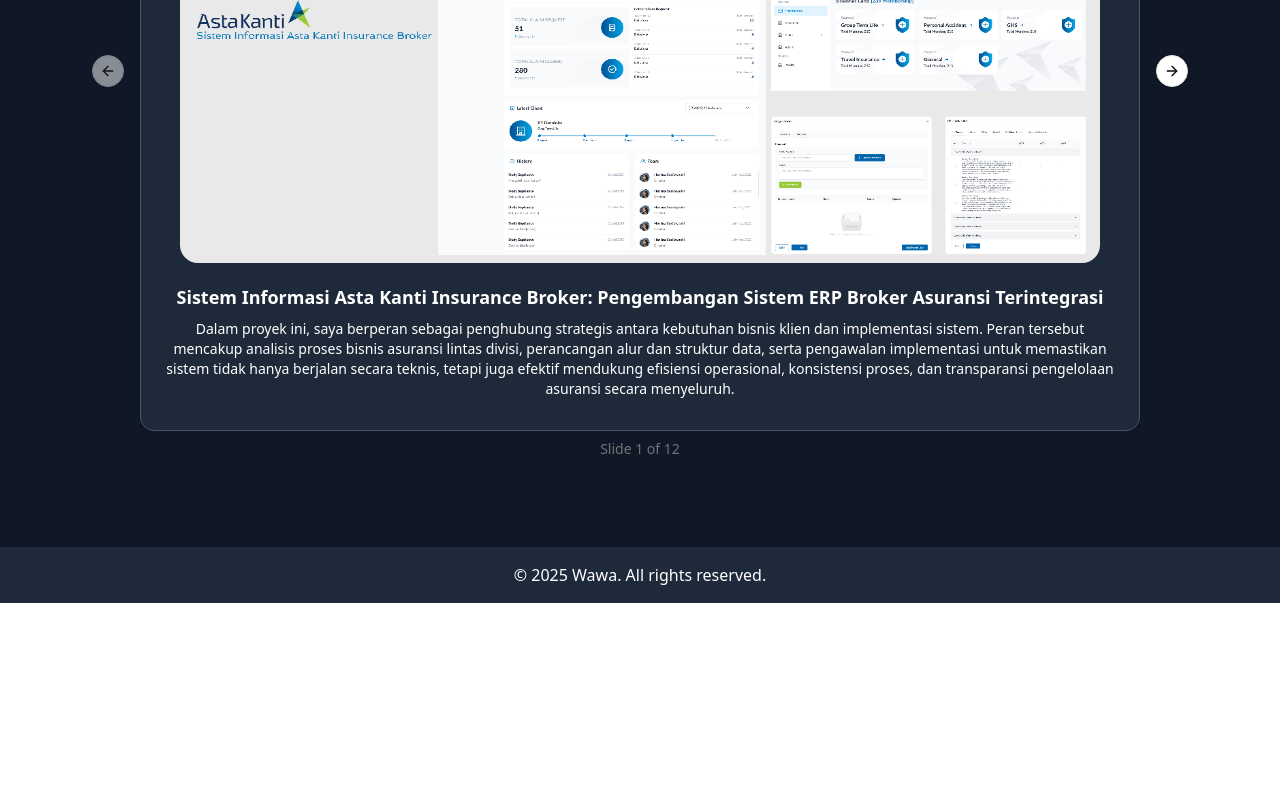
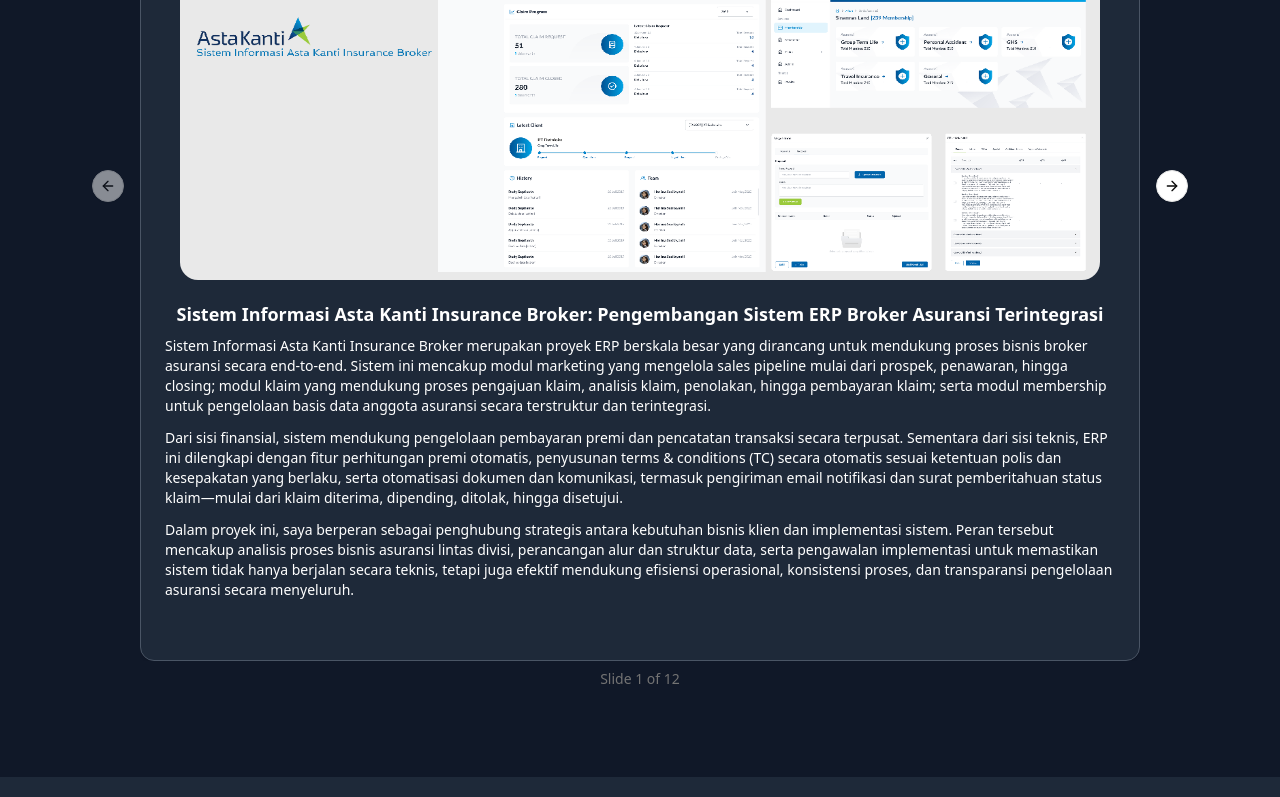
Before and after one commit to rizkiramadhanw234-bit/wawa-portfolio, a Next.js app: page /projects in a window 1280 px wide. Shown: the part 569-1366 px from the top of the page. Before the commit the page ends 1172 px from the top, so only its background shows below. Built offline with nearby package versions, Linux system fonts and the light colour scheme.

Commit message:
update data

```diff
--- a/app/data/dataProjects.js
+++ b/app/data/dataProjects.js
@@ -16,6 +16,10 @@
     title:
       "Sistem Informasi Asta Kanti Insurance Broker: Pengembangan Sistem ERP Broker Asuransi Terintegrasi",
     description:
+      "Sistem Informasi Asta Kanti Insurance Broker merupakan proyek ERP berskala besar yang dirancang untuk mendukung proses bisnis broker asuransi secara end-to-end. Sistem ini mencakup modul marketing yang mengelola sales pipeline mulai dari prospek, penawaran, hingga closing; modul klaim yang mendukung proses pengajuan klaim, analisis klaim, penolakan, hingga pembayaran klaim; serta modul membership untuk pengelolaan basis data anggota asuransi secara terstruktur dan terintegrasi.",
+    description2:
+      "Dari sisi finansial, sistem mendukung pengelolaan pembayaran premi dan pencatatan transaksi secara terpusat. Sementara dari sisi teknis, ERP ini dilengkapi dengan fitur perhitungan premi otomatis, penyusunan terms & conditions (TC) secara otomatis sesuai ketentuan polis dan kesepakatan yang berlaku, serta otomatisasi dokumen dan komunikasi, termasuk pengiriman email notifikasi dan surat pemberitahuan status klaim—mulai dari klaim diterima, dipending, ditolak, hingga disetujui.",
+    description3:
       "Dalam proyek ini, saya berperan sebagai penghubung strategis antara kebutuhan bisnis klien dan implementasi sistem. Peran tersebut mencakup analisis proses bisnis asuransi lintas divisi, perancangan alur dan struktur data, serta pengawalan implementasi untuk memastikan sistem tidak hanya berjalan secara teknis, tetapi juga efektif mendukung efisiensi operasional, konsistensi proses, dan transparansi pengelolaan asuransi secara menyeluruh.",
     img: AstaKantiImg,
   },
@@ -24,7 +28,10 @@
     title:
       "FITS.ID: Pengembangan Platform E-Commerce Kesehatan Terintegrasi Asuransi",
     description:
+      "FITS.ID merupakan platform e-commerce di bidang kesehatan yang dirancang untuk memaksimalkan konsep wellness ecosystem melalui integrasi produk kesehatan dan layanan asuransi. Dalam proyek ini, saya berperan sebagai Business Development dan Digital Solution Specialist dengan fokus pada perancangan system analysis dan user experience.",
+    description2:
       "Kontribusi utama mencakup analisis kebutuhan bisnis dan pengguna, penyusunan alur sistem (business process mapping), serta perancangan pengalaman pengguna yang berorientasi pada kemudahan akses, kepercayaan, dan konversi digital. Proyek ini dikembangkan dalam konteks kolaborasi dengan broker asuransi, sehingga integrasi produk asuransi ke dalam alur e-commerce menjadi bagian strategis untuk meningkatkan nilai layanan dan keberlanjutan bisnis digital.",
+    description3: "",
     img: FitsImg,
   },
   {
@@ -32,7 +39,10 @@
     title:
       "BRIX: Pengembangan Sistem ERP untuk Manajemen Klaim dan Operasional Broker",
     description:
+      "BRIX adalah sistem Enterprise Resource Planning (ERP) yang dikembangkan untuk mendukung efisiensi proses internal broker asuransi, khususnya dalam manajemen klaim. Sistem ini dirancang untuk menyederhanakan proses pengajuan, analisis, dan monitoring klaim secara terintegrasi dan terstruktur.",
+    description2:
       "Dalam proyek ini, saya terlibat dalam perancangan solusi digital yang mencakup analisis alur klaim, pengembangan sistem manajemen data, serta otomatisasi perhitungan premi. Pendekatan yang digunakan menitikberatkan pada optimalisasi proses operasional, transparansi data, dan pengambilan keputusan berbasis sistem, sehingga ERP BRIX mampu meningkatkan akurasi, kecepatan, dan skalabilitas layanan broker asuransi.",
+    description3: "",
     img: BrixImg,
   },
   {
@@ -40,7 +50,10 @@
     title:
       "Sistem Informasi Asta Kanti Insurance Broker - Client Portal: Pengembangan Client Portal Asta Kanti Insurance Broker",
     description:
+      "Client Portal Asta Kanti merupakan pengembangan tahap lanjutan dari Sistem Informasi Asta Kanti Insurance Broker (ERP) yang difokuskan pada sisi klien dan anggota asuransi. Sistem ini dirancang untuk memberikan akses langsung kepada klien dalam melakukan pengajuan klaim, memantau status klaim, menerima penawaran, serta memperoleh informasi polis dan layanan asuransi secara mandiri.",
+    description2:
       "Dalam proyek ini, saya berperan dalam merancang konsep solusi digital yang menjembatani kebutuhan bisnis broker dan kebutuhan layanan klien. Peran tersebut mencakup analisis alur interaksi klien, penyusunan fitur self-service, integrasi data dengan sistem ERP internal, serta pengawalan implementasi agar sistem mampu meningkatkan transparansi layanan, kecepatan proses klaim, dan kualitas pengalaman klien secara menyeluruh.",
+    description3: "",
     img: AstaKantiImg,
   },
   {
@@ -48,7 +61,10 @@
     title:
       "Bank BTN: Pengembangan Aplikasi Monitoring Operasional dan Layanan Internal Perbankan",
     description:
-      "Proyek ini merupakan pengembangan aplikasi internal yang mendukung aktivitas monitoring layanan dan operasional Bank BTN. Sistem dirancang untuk menyajikan data performa layanan, notifikasi, serta informasi internal secara terstruktur dan real-time.Dalam proyek ini, saya berperan dalam analisis kebutuhan bisnis, perancangan alur sistem, serta pengembangan pengalaman pengguna agar selaras dengan standar operasional perbankan, keamanan sistem, dan kemudahan adopsi oleh pengguna internal.",
+      "Proyek ini merupakan pengembangan aplikasi internal yang mendukung aktivitas monitoring layanan dan operasional Bank BTN. Sistem dirancang untuk menyajikan data performa layanan, notifikasi, serta informasi internal secara terstruktur dan real-time.",
+    description2:
+      "Dalam proyek ini, saya berperan dalam analisis kebutuhan bisnis, perancangan alur sistem, serta pengembangan pengalaman pengguna agar selaras dengan standar operasional perbankan, keamanan sistem, dan kemudahan adopsi oleh pengguna internal.",
+    description3: "",
     img: BankBtnImg,
   },
   {
@@ -56,7 +72,10 @@
     title:
       "SIMKARI: Pengembangan Sistem Informasi Kepegawaian Terintegrasi Kejaksaan RI",
     description:
+      "SIMKARI merupakan sistem informasi kepegawaian yang dikembangkan untuk mendukung pengelolaan data sumber daya manusia di lingkungan Kejaksaan Republik Indonesia. Sistem ini mencakup pengelolaan data pegawai, pemantauan batas usia pensiun, mutasi, serta administrasi kepegawaian berbasis regulasi.",
+    description2:
       "Dalam proyek ini, saya berperan dalam analisis kebutuhan institusi, perumusan alur sistem, serta penerjemahan kebijakan dan proses birokrasi ke dalam solusi digital yang terstruktur. Pendekatan yang digunakan menitikberatkan pada akurasi data, konsistensi proses, dan kemudahan penggunaan, sehingga sistem tidak hanya berfungsi sebagai alat administrasi, tetapi juga sebagai dasar pengambilan keputusan manajerial.",
+    description3: "",
     img: SimkariImg,
   },
   {
@@ -65,6 +84,8 @@
       "Sand Beach: Pengembangan Platform E-Commerce Fashion Berbasis Mobile",
     description:
       "Sand Beach adalah aplikasi e-commerce fashion yang dikembangkan untuk mendukung proses penjualan digital end-to-end, mulai dari manajemen produk, pemesanan, hingga pengelolaan transaksi. Kontribusi saya mencakup analisis model bisnis, perancangan alur pengguna (user flow), serta integrasi kebutuhan operasional penjual dan pengalaman belanja pengguna. Fokus utama diarahkan pada kemudahan navigasi, optimalisasi konversi, dan kesiapan sistem untuk pengembangan skala bisnis.",
+    description2: "",
+    description3: "",
     img: SandBeachImg,
   },
   {
@@ -72,7 +93,10 @@
     title:
       "Ohmura – Pengembangan Platform Marketplace E-Commerce Multi-Kategori",
     description:
-      "Ohmura adalah platform marketplace e-commerce yang dirancang untuk mengakomodasi berbagai kategori produk dengan pendekatan user-centric. Sistem mencakup manajemen akun, transaksi, promosi, serta pengelolaan data pelanggan. Peran saya mencakup penyusunan analisis bisnis, pengembangan konsep solusi digital, serta pengawalan implementasi agar platform mampu mendukung kebutuhan pemasaran digital, operasional penjualan, dan pengalaman pengguna yang konsisten.",
+      "Ohmura adalah platform marketplace e-commerce yang dirancang untuk mengakomodasi berbagai kategori produk dengan pendekatan user-centric. Sistem mencakup manajemen akun, transaksi, promosi, serta pengelolaan data pelanggan.",
+    description2:
+      "Peran saya mencakup penyusunan analisis bisnis, pengembangan konsep solusi digital, serta pengawalan implementasi agar platform mampu mendukung kebutuhan pemasaran digital, operasional penjualan, dan pengalaman pengguna yang konsisten.",
+    description3: "",
     img: OhmuraImg,
   },
   {
@@ -80,14 +104,20 @@
     title:
       "Metalogika : Pengelolaan Kanal YouTube Edukasi Bertema Filsafat, Logika, Sains, dan Spiritualitas ",
     description:
+      "Metalogika merupakan proyek personal berupa kanal YouTube yang dikelola secara mandiri, dengan fokus pada konten edukasi dan reflektif bertema filsafat, logika, sains, dan spiritualitas. Kanal ini dikembangkan sebagai ruang eksplorasi gagasan kritis yang menggabungkan pendekatan rasional, ilmiah, dan konseptual.",
+    description2:
       "Dalam proyek ini, saya bertanggung jawab atas keseluruhan proses, mulai dari perumusan konsep konten, strategi pengembangan kanal, produksi materi, hingga pengelolaan distribusi dan audiens. Proyek ini mencerminkan kemampuan saya dalam membangun dan mengelola produk digital berbasis konten, sekaligus memahami dinamika digital audience dan ekosistem platform media.",
+    description3: "",
     img: MetalogikaImg,
   },
   {
     id: 10,
     title: "Klinik SCR – Pengembangan Website Company Profile Klinik SCR",
     description:
+      "Website Klinik SCR dikembangkan sebagai media company profile untuk memperkenalkan layanan, profil institusi, serta informasi kesehatan kepada masyarakat. Fokus utama pengembangan diarahkan pada penyajian informasi yang jelas, profesional, dan mudah diakses oleh pengguna.",
+    description2:
       "Dalam proyek ini, saya berperan dalam perancangan struktur informasi dan konsep digital yang selaras dengan citra layanan kesehatan. Pendekatan yang digunakan menitikberatkan pada kejelasan komunikasi, kemudahan navigasi, dan representasi profesional institusi tanpa kompleksitas sistem operasional tambahan.",
+    description3: "",
     img: KlinikScrImg,
   },
   {
@@ -95,14 +125,20 @@
     title:
       "Hanjin Chemical – Pengembangan Website Company Profile Hanjin Chemical",
     description:
+      "Website Hanjin Chemical dikembangkan sebagai company profile digital untuk merepresentasikan identitas perusahaan, filosofi manajemen, serta portofolio produk industri kimia. Sistem ini dirancang sebagai media komunikasi korporat yang menekankan kredibilitas, skala bisnis, dan kepercayaan pasar.",
+    description2:
       "Dalam proyek ini, saya berperan dalam analisis kebutuhan komunikasi bisnis, perancangan struktur konten, serta pengembangan konsep digital yang mampu menerjemahkan nilai dan positioning perusahaan ke dalam bentuk visual dan informasi yang profesional serta mudah dipahami oleh audiens bisnis.",
+    description3: "",
     img: HanjinImg,
   },
   {
     id: 12,
     title: "Casa Dei Montessori – Brand Launch dan Strategi Digital Marketing",
     description:
+      "Casa Dei Montessori merupakan institusi pendidikan anak usia dini berkonsep Montessori modern yang dikembangkan sebagai sekolah elit. Pada tahun 2025, saya memimpin pembangunan brand dan strategi digital marketing dari nol, mencakup perumusan brand identity, digital positioning, dan pengembangan ekosistem digital.",
+    description2:
       "Peran saya meliputi penyusunan strategi branding, pengembangan konten dan visual komunikasi, serta pelaksanaan kampanye pemasaran digital untuk membangun brand awareness, meningkatkan engagement, dan memperkuat posisi Casa Dei Montessori sebagai pilihan pendidikan premium bagi orang tua.",
+    description3: "",
     img: CesaImg,
   },
 ];
--- a/app/projects/page.jsx
+++ b/app/projects/page.jsx
@@ -54,7 +54,7 @@
             <CarouselContent>
               {dataProjects.map((project, id) => (
                 <CarouselItem key={id}>
-                  <Card className="h-full md:h-180 bg-gray-800 border border-gray-600">
+                  <Card className="h-full md:h-full bg-gray-800 border border-gray-600">
                     <CardContent className="flex flex-col items-center justify-center h-full p-6">
                       <Image
                         src={project.img}
@@ -64,8 +64,14 @@
                       <h1 className="mt-5 text-white text-center font-bold mb-2 text-base md:text-lg">
                         {project.title}
                       </h1>
-                      <p className="text-white text-center text-sm">
+                      <p className="text-white text-left text-sm mb-3">
                         {project.description}
+                      </p>
+                      <p className="text-white text-left text-sm mb-3">
+                        {project.description2}
+                      </p>
+                      <p className="text-white text-left text-sm mb-3">
+                        {project.description3}
                       </p>
                     </CardContent>
                   </Card>
```
Also changed, not shown: app/home/page.jsx (+2 -5 lines), app/assets/profile.jpg (added), app/assets/profile.png (deleted).
